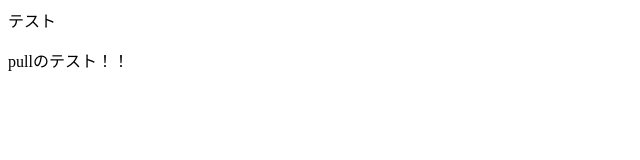
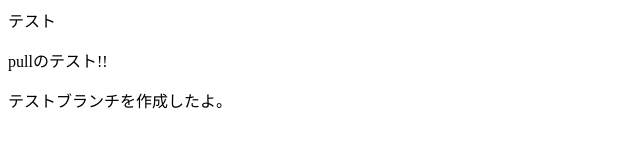
Before and after one commit to maki-dai/git-test, a plain HTML site: page index.html in a window 1280 px wide. Shown: the whole page, without its empty margins (0-640 px from the left). Drawn offline with Linux system fonts and the light colour scheme.

Commit message:
テストブランチ

```diff
--- a/index.html
+++ b/index.html
@@ -1,2 +1,3 @@
 <p>テスト</p>
-<p>pullのテスト！！</p>
+<p>pullのテスト!!</p>
+<p>テストブランチを作成したよ。</p>
```
